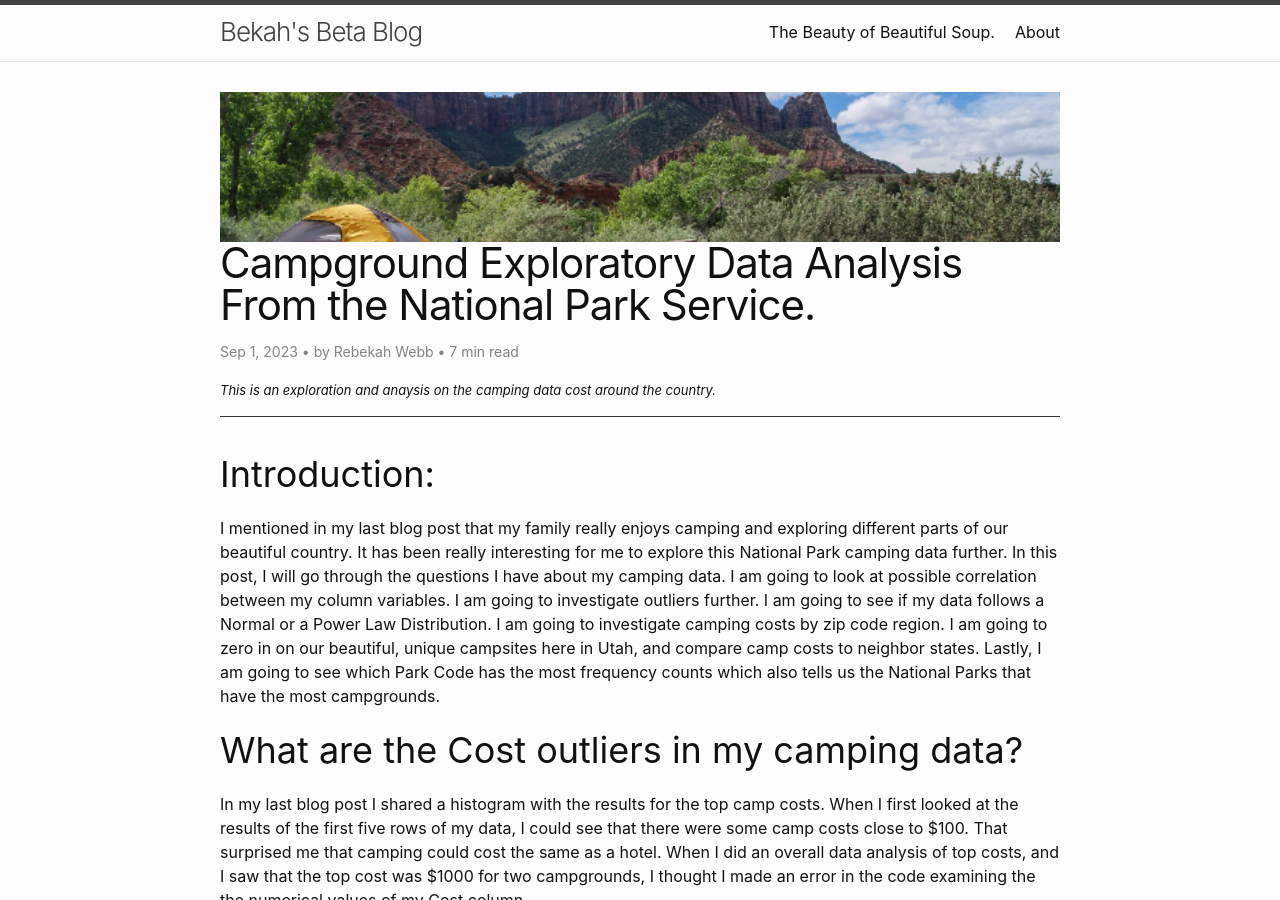
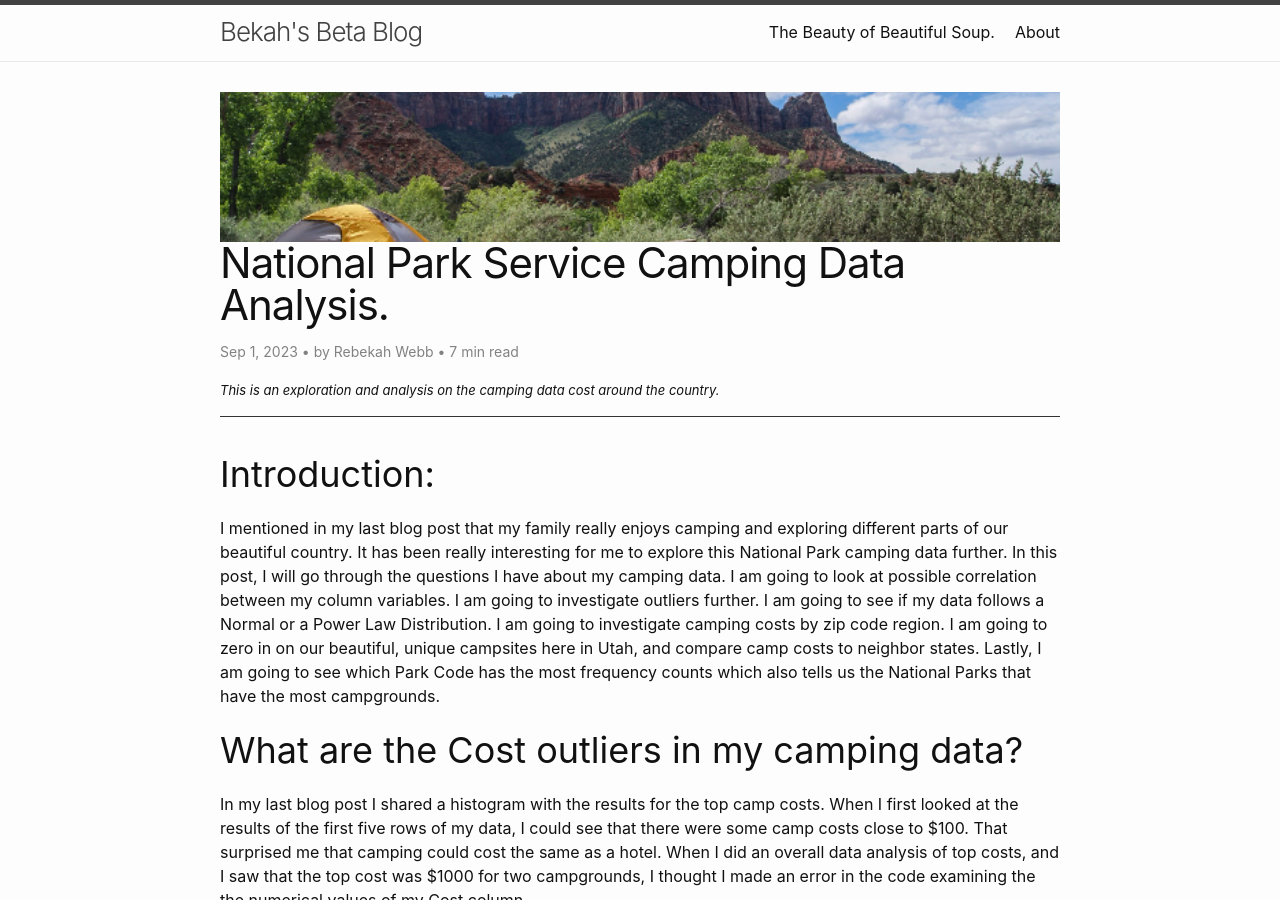
Before and after one commit to bekahwebb/bekahwebb.github.io, a Jekyll site: the page built from _posts/2023-09-01-camp-eda.md, in a window 1280 px wide and 900 px high. Built offline with Jekyll 4.4.1, drawn with Linux system fonts in a browser that asks for light colours; comment, search, counter and statistics services are not loaded.

Commit message:
edited title for my eda and corrected typo in desc

```diff
--- a/_posts/2023-09-01-camp-eda.md
+++ b/_posts/2023-09-01-camp-eda.md
@@ -1,8 +1,8 @@
 ---
 layout: post
-title:  "Campground Exploratory Data Analysis From the National Park Service."
+title:  "National Park Service Camping Data Analysis."
 author: Rebekah Webb
-description: This is an exploration and anaysis on the camping data cost around the country.
+description: This is an exploration and analysis on the camping data cost around the country.
 image: /assets/images/camp_angels_land.png
 ---
 # Introduction:
```
